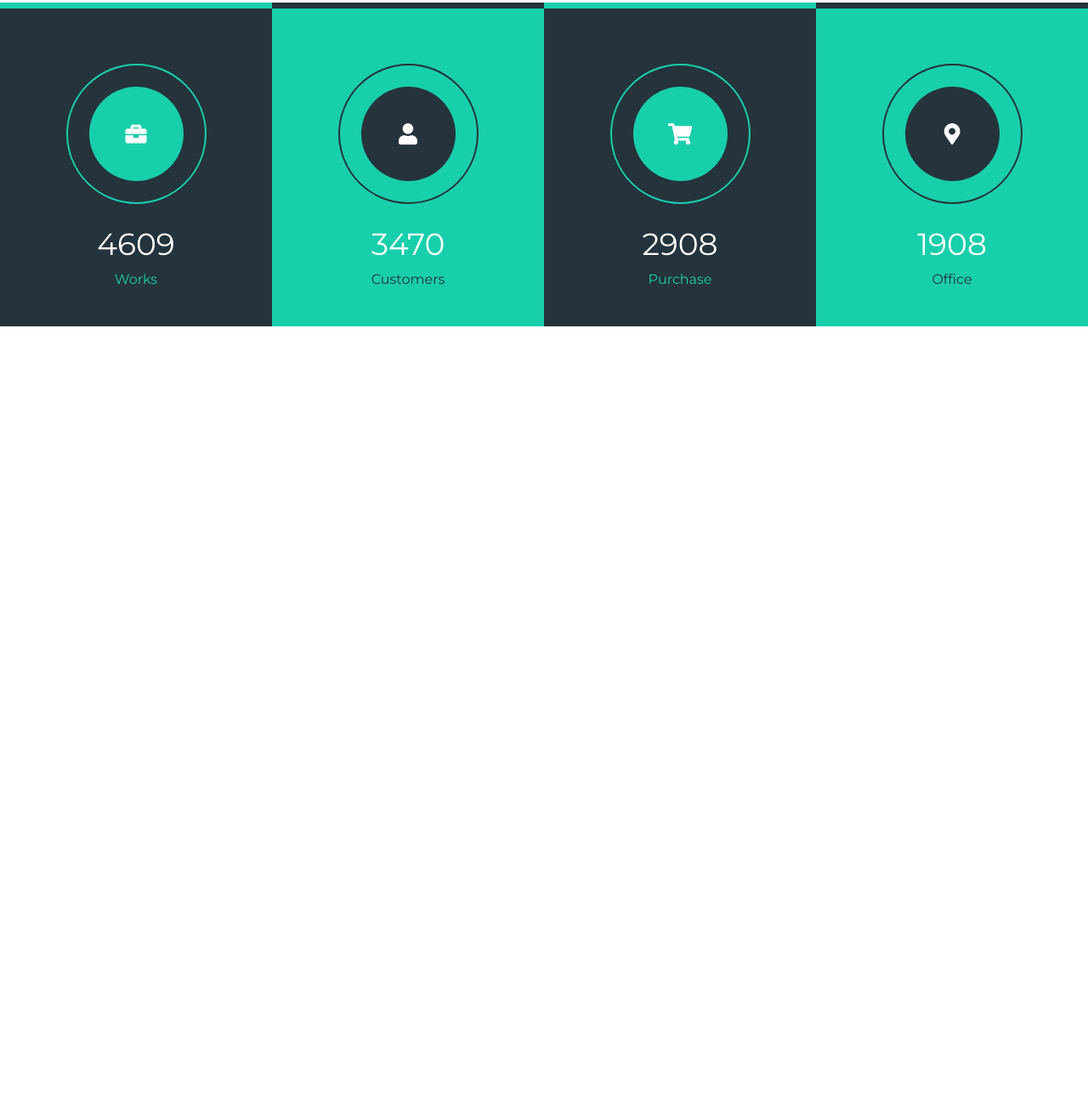
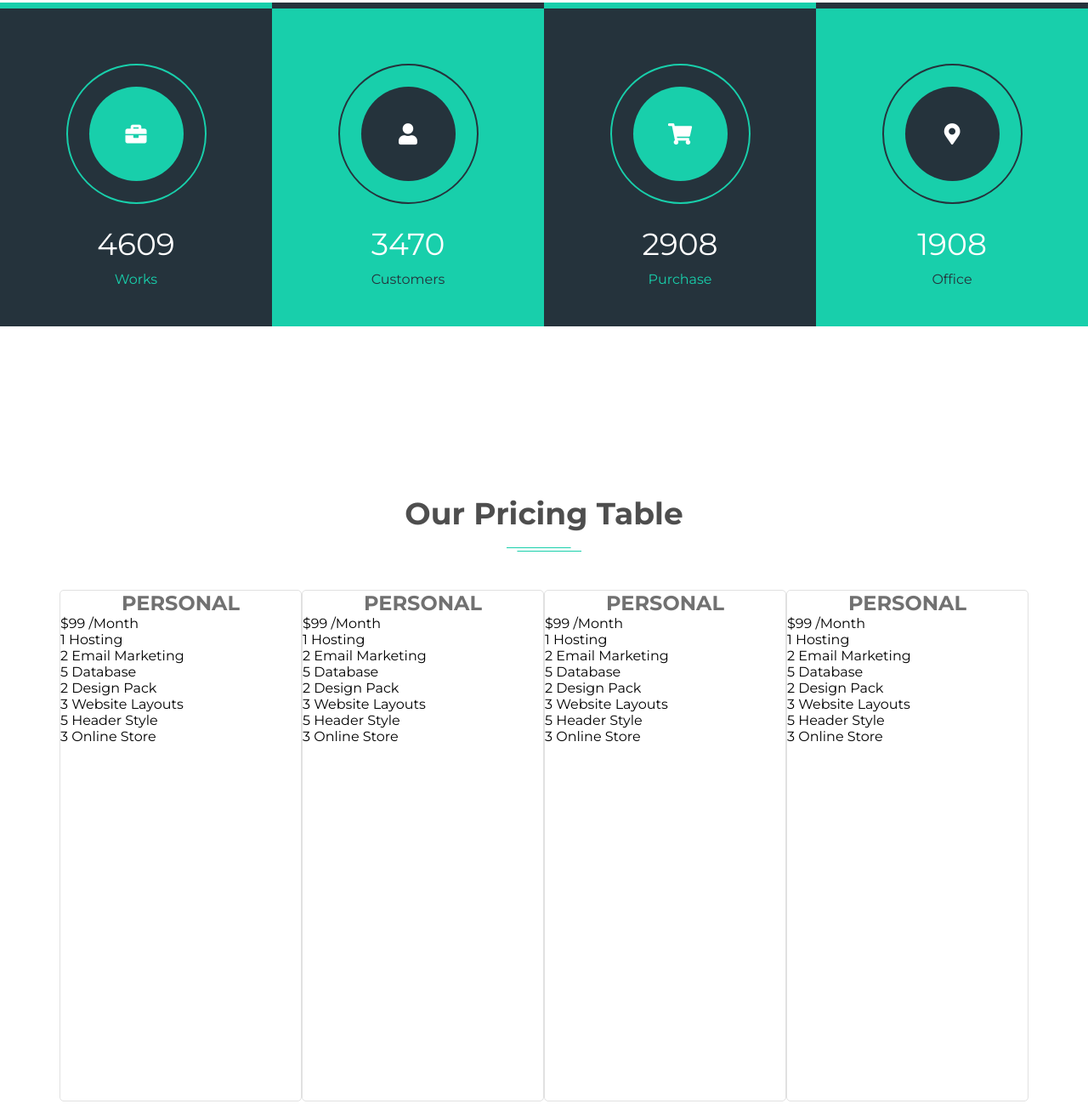
Before and after one commit to kuharenko-olya/Ham, a website: page public/index.html in a window 1280 px wide. Shown: the part 6174-7473 px from the top of the page at 85% size. Before the commit the page ends 6658 px from the top, so only its background shows below. Drawn offline with Linux system fonts and the light colour scheme.

Commit message:
добавила секцию pricing

```diff
--- a/public/index.html
+++ b/public/index.html
@@ -584,11 +584,95 @@
                     <div class="desc">Office</div>
                 </div>
             </div>
+        </div>
+    </section>
 
+
+    <section class="pricing">
+        <div class="container">
+            <h2>Our Pricing Table</h2>
+            <div class="grid">
+                <div class="item">
+                    <div class="title">Personal</div>
+                    <div class="price">
+                        <span>$99</span>
+                        <span>/Month</span>
+                    </div>
+                    <div class="services">
+                        <div>1 Hosting</div>
+                        <div> 2 Email Marketing</div>
+                        <div> 5 Database</div>
+                        <div> 2 Design Pack</div>
+                        <div> 3 Website Layouts</div>
+                        <div> 5 Header Style</div>
+                        <div>3 Online Store</div>
+                    </div>
+                </div>
+
+
+                <div class="item">
+                    <div class="title">Personal</div>
+                    <div class="price">
+                        <span>$99</span>
+                        <span>/Month</span>
+                    </div>
+                    <div class="services">
+                        <div>1 Hosting</div>
+                        <div> 2 Email Marketing</div>
+                        <div> 5 Database</div>
+                        <div> 2 Design Pack</div>
+                        <div> 3 Website Layouts</div>
+                        <div> 5 Header Style</div>
+                        <div>3 Online Store</div>
+                    </div>
+                </div>
+
+                <div class="item">
+                    <div class="title">Personal</div>
+                    <div class="price">
+                        <span>$99</span>
+                        <span>/Month</span>
+                    </div>
+                    <div class="services">
+                        <div>1 Hosting</div>
+                        <div> 2 Email Marketing</div>
+                        <div> 5 Database</div>
+                        <div> 2 Design Pack</div>
+                        <div> 3 Website Layouts</div>
+                        <div> 5 Header Style</div>
+                        <div>3 Online Store</div>
+                    </div>
+                </div>
+
+                <div class="item">
+                    <div class="title">Personal</div>
+                    <div class="price">
+                        <span>$99</span>
+                        <span>/Month</span>
+                    </div>
+                    <div class="services">
+                        <div>1 Hosting</div>
+                        <div> 2 Email Marketing</div>
+                        <div> 5 Database</div>
+                        <div> 2 Design Pack</div>
+                        <div> 3 Website Layouts</div>
+                        <div> 5 Header Style</div>
+                        <div>3 Online Store</div>
+                    </div>
+                </div>
+            </div>
 
         </div>
     </section>
 
+
+
+
+
+
+
+
+
 </body>
 
 </html>
--- /dev/null
+++ b/sass/_pricing.scss
@@ -0,0 +1,44 @@
+.pricing {
+    padding: 100px 0px;
+
+    .grid {
+        @include row;
+        margin-top: 70px;
+
+        .item {
+            width: 25%;
+            height: 600px;
+            border-radius: 5px;
+            border: 1px solid #e1e1e1;
+
+            .title {
+                font-size: 24px;
+                font-weight: 700;
+                text-transform: uppercase;
+                color: $fourth-color;
+                text-align: center;
+            }
+
+
+
+
+        }
+
+
+
+
+
+    }
+
+
+
+
+
+
+
+
+
+
+
+
+}
--- a/sass/main.scss
+++ b/sass/main.scss
@@ -10,3 +10,4 @@
 @import '_purchase';
 @import '_news';
 @import '_statistics';
+@import '_pricing';
```
Also changed, not shown: public/css/main.css.
